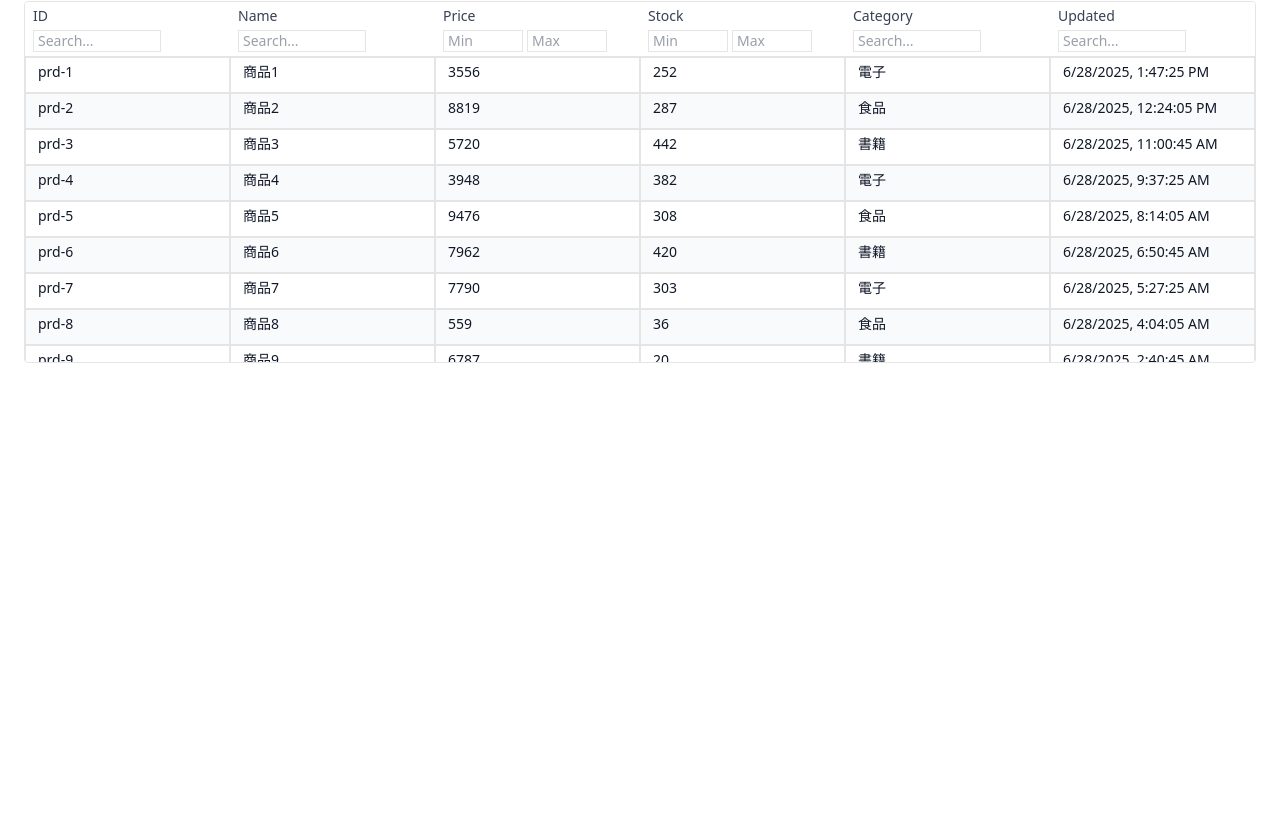
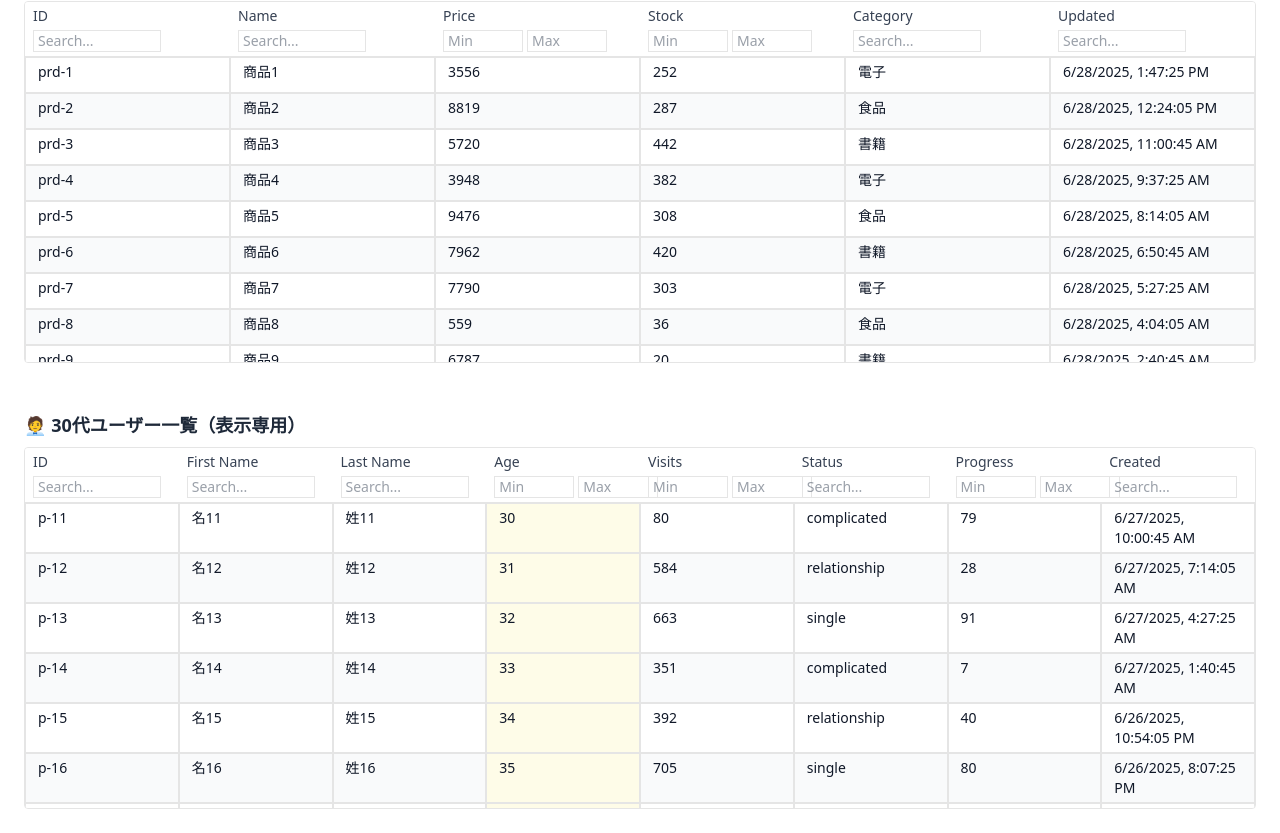
Before and after one commit to adi-ym-0001/practice-tanstack-table, a React (Vite) app: page / in a window 1280 px wide. Shown: the part 589-1422 px from the top of the page. Before the commit the page ends 976 px from the top, so only its background shows below. Built offline with nearby package versions, Linux system fonts and the light colour scheme.

Commit message:
update:readonlyテーブル用にコンポーネント分割

```diff
--- a/src/App.tsx
+++ b/src/App.tsx
@@ -1,53 +1,43 @@
-// React の useState をインポート
 import { useState } from 'react'
-
-// セクションごとのテーブル UI コンテナ
-import { SectionContainer } from './components/SectionContainer'
-
-// デモ用の人と商品データを生成する関数
 import { makePeople } from './data/makePeople'
 import { makeProducts } from './data/makeProducts'
 
-// Person, Product 型定義
+import { SectionContainer } from './components/SectionContainer'
+
+import { getPersonColumns } from './features/people/columns'
+import { stylePersonCell } from './features/people/renderCell'
+
+import { ReadonlyTable } from './components/ReadonlyTable'
 import type { Person, Product } from './data/types'
-
-// 人テーブルのカラム定義・セルスタイル関数
-import { getPersonColumns } from './features/peaple/columns'
-import { stylePersonCell } from './features/peaple/renderCell'
-
-// 商品テーブルのカラム定義・セルスタイル関数
 import { getProductColumns } from './features/products/columns'
 import { styleProductCell } from './features/products/renderCell'
 
+// 各セクションをまとめる画面のエントリーポイント。データ生成・状態管理・3つのテーブル表示を担う
 export default function App() {
-  // 初期データを生成して useState にセット（人5000人、商品3000点）
   const [people, setPeople] = useState(() => makePeople(5000))
   const [products, setProducts] = useState(() => makeProducts(3000))
 
-  // 各テーブルの編集モード状態
   const [isEditingPeople, setIsEditingPeople] = useState(false)
   const [isEditingProducts, setIsEditingProducts] = useState(false)
 
-  // パッケージ生成モード（チェック表示）の ON/OFF
   const [showPeopleCheckbox, setShowPeopleCheckbox] = useState(false)
   const [showProductsCheckbox, setShowProductsCheckbox] = useState(false)
 
-  // 編集中のセル（dirty なフィールド）を管理
   const [peopleDirty, setPeopleDirty] = useState<Record<string, Partial<Person>>>({})
   const [productDirty, setProductDirty] = useState<Record<string, Partial<Product>>>({})
 
-  // チェックボックスによる選択状態
   const [peopleSelection, setPeopleSelection] = useState<Record<string, boolean>>({})
   const [productSelection, setProductSelection] = useState<Record<string, boolean>>({})
 
+  const peopleIn30s = people.filter((p) => p.age >= 30 && p.age < 40)
+
   return (
     <div className="p-6 space-y-12">
-      {/* 👤 人テーブルセクション */}
       <SectionContainer
         title="👤 ユーザーテーブル"
         data={people}
         setData={setPeople}
-        columns={getPersonColumns(showPeopleCheckbox)} // パッケージ生成モード時は一部列を非表示
+        columns={getPersonColumns(showPeopleCheckbox)}
         isEditing={isEditingPeople}
         setIsEditing={setIsEditingPeople}
         dirtyCells={peopleDirty}
@@ -56,15 +46,14 @@ export default function App() {
         setRowSelection={setPeopleSelection}
         showCheckbox={showPeopleCheckbox}
         setShowCheckbox={setShowPeopleCheckbox}
-        renderCell={stylePersonCell} // 年齢が30代のとき Age セルに背景色
+        renderCell={stylePersonCell}
       />
 
-      {/* 🛒 商品テーブルセクション */}
       <SectionContainer
         title="🛒 商品テーブル"
         data={products}
         setData={setProducts}
-        columns={getProductColumns(showProductsCheckbox)} // パッケージ生成モード時にID等を非表示
+        columns={getProductColumns(showProductsCheckbox)}
         isEditing={isEditingProducts}
         setIsEditing={setIsEditingProducts}
         dirtyCells={productDirty}
@@ -73,7 +62,14 @@ export default function App() {
         setRowSelection={setProductSelection}
         showCheckbox={showProductsCheckbox}
         setShowCheckbox={setShowProductsCheckbox}
-        renderCell={styleProductCell} // 在庫が0なら Stock セルを赤く表示
+        renderCell={styleProductCell}
+      />
+
+      <ReadonlyTable
+        title="🧑‍💼 30代ユーザー一覧（表示専用）"
+        data={peopleIn30s}
+        columns={getPersonColumns(false)}
+        renderCell={stylePersonCell}
       />
     </div>
   )
--- /dev/null
+++ b/src/components/ReadonlyTable.tsx
@@ -0,0 +1,35 @@
+import { type ColumnDef } from '@tanstack/react-table'
+import { VirtualizedEditableTable } from './generic-table/VirtualizedEditableTable'
+
+// ReadonlyTable.tsx	表示とフィルタ専用の軽量テーブルラッパー。操作なしの読み取り専用表示に特化
+export function ReadonlyTable<T extends { id: string }>({
+  title,
+  data,
+  columns,
+  renderCell,
+}: {
+  title?: string
+  data: T[]
+  columns: ColumnDef<T>[]
+  renderCell?: (params: {
+    row: T
+    columnId: string
+    value: unknown
+  }) => string | undefined
+}) {
+  return (
+    <div className="space-y-2">
+      {title && (
+        <h2 className="text-lg font-semibold text-gray-800">{title}</h2>
+      )}
+
+      <VirtualizedEditableTable
+        data={data}
+        columns={columns}
+        disableEditing
+        disableSelection
+        renderCell={renderCell}
+      />
+    </div>
+  )
+}
--- a/src/components/SectionContainer.tsx
+++ b/src/components/SectionContainer.tsx
@@ -2,7 +2,7 @@ import { type ColumnDef } from '@tanstack/react-table'
 import { useState } from 'react'
 import { VirtualizedEditableTable } from './generic-table/VirtualizedEditableTable'
 
-// 各データセクション（ユーザーや商品など）を構成する汎用コンポーネント
+// 編集・チェック・パッケージングなどの操作を含むテーブルセクションの汎用コンテナ
 export function SectionContainer<T extends { id: string }>({
   title,
   data,
--- a/src/components/generic-table/Filter.tsx
+++ b/src/components/generic-table/Filter.tsx
@@ -1,6 +1,6 @@
 import type { Column, Table } from '@tanstack/react-table'
 
-// 汎用的なフィルターコンポーネント：列が数値かどうかでフィルター入力の種類を切り替える
+// Filter.tsx	数値・文字列による列フィルター UI を提供
 export function Filter({
   column,
   table,
--- a/src/components/generic-table/VirtualCell.tsx
+++ b/src/components/generic-table/VirtualCell.tsx
@@ -1,6 +1,6 @@
 import React from 'react'
 
-// VirtualCell コンポーネント：表示セル or 編集セルの見た目を切り替える汎用セル
+// セル描画ロジック（表示 or 編集 input を切り替え）
 export const VirtualCell = React.memo(
   ({
     isEditing,
--- a/src/components/generic-table/VirtualizedEditableTable.tsx
+++ b/src/components/generic-table/VirtualizedEditableTable.tsx
@@ -10,25 +10,25 @@ import React, { useEffect, useRef } from 'react'
 import { Filter } from './Filter'
 import { VirtualCell } from './VirtualCell'
 
-// テーブルコンポーネントの Props 型定義
 type Props<TData extends { id: string }> = {
-  data: TData[] // 表示するデータ配列
-  columns: ColumnDef<TData>[] // TanStack Table のカラム定義
-  isEditing: boolean // 編集モードフラグ
-  showCheckbox: boolean // チェックボックス列を表示するか
-  dirtyCells: Record<string, Partial<Record<keyof TData, unknown>>> // 編集中の値を保持
-  setDirtyCells: React.Dispatch<React.SetStateAction<Record<string, Partial<TData>>>> // 編集値 setter
-  rowSelection: Record<string, boolean> // 選択中の行
-  setRowSelection: React.Dispatch<React.SetStateAction<Record<string, boolean>>> // 選択 setter
-  onSelectedRowCountChange?: (count: number) => void // 選択件数通知
+  data: TData[]
+  columns: ColumnDef<TData>[]
+  isEditing?: boolean
+  showCheckbox?: boolean
+  dirtyCells?: Record<string, Partial<Record<keyof TData, unknown>>>
+  setDirtyCells?: React.Dispatch<React.SetStateAction<Record<string, Partial<TData>>>>
+  rowSelection?: Record<string, boolean>
+  setRowSelection?: React.Dispatch<React.SetStateAction<Record<string, boolean>>>
+  onSelectedRowCountChange?: (count: number) => void
   renderCell?: (params: {
     row: TData
     columnId: string
     value: unknown
-  }) => string | undefined // セルに独自クラス名を付けるオプション
+  }) => string | undefined
+  disableEditing?: boolean
+  disableSelection?: boolean
 }
 
-// チェックボックスの indeterminate 対応
 function IndeterminateCheckbox({
   indeterminate,
   className = '',
@@ -50,20 +50,21 @@ function IndeterminateCheckbox({
   )
 }
 
-// メインのテーブルコンポーネント
+// 仮想スクロール対応かつ編集・選択・フィルター可能な汎用テーブル本体
 export function VirtualizedEditableTable<TData extends { id: string }>({
   data,
   columns,
-  isEditing,
-  showCheckbox,
-  dirtyCells,
+  isEditing = false,
+  showCheckbox = false,
+  dirtyCells = {},
   setDirtyCells,
-  rowSelection,
+  rowSelection = {},
   setRowSelection,
   onSelectedRowCountChange,
   renderCell,
+  disableEditing = false,
+  disableSelection = false,
 }: Props<TData>) {
-  // TanStack Table のセットアップ
   const table = useReactTable({
     data,
     columns,
@@ -71,18 +72,17 @@ export function VirtualizedEditableTable<TData extends { id: string }>({
     getFilteredRowModel: getFilteredRowModel(),
     state: { rowSelection },
     onRowSelectionChange: setRowSelection,
-    enableRowSelection: true,
+    enableRowSelection: !disableSelection,
   })
 
-  // 選択中の件数が変わったときに通知
   useEffect(() => {
-    onSelectedRowCountChange?.(table.getSelectedRowModel().rows.length)
-  }, [table.getSelectedRowModel().rows.length, onSelectedRowCountChange])
+    if (!disableSelection) {
+      onSelectedRowCountChange?.(table.getSelectedRowModel().rows.length)
+    }
+  }, [table.getSelectedRowModel().rows.length, onSelectedRowCountChange, disableSelection])
 
   const rows = table.getRowModel().rows
   const parentRef = useRef<HTMLDivElement>(null)
-
-  // 仮想スクロール用の Virtualizer セットアップ
   const virtualizer = useVirtualizer({
     count: rows.length,
     getScrollElement: () => parentRef.current,
@@ -90,7 +90,6 @@ export function VirtualizedEditableTable<TData extends { id: string }>({
     overscan: 10,
   })
 
-  // 仮想アイテム情報とパディングを取得
   const virtualItems = virtualizer.getVirtualItems()
   const paddingTop = virtualItems[0]?.start ?? 0
   const paddingBottom =
@@ -103,19 +102,17 @@ export function VirtualizedEditableTable<TData extends { id: string }>({
     <div className="border rounded overflow-hidden text-sm text-gray-900">
       <div ref={parentRef} className="h-[360px] overflow-y-auto overflow-x-auto">
         <table className="w-full table-fixed border-separate border-spacing-0">
-          {/* 各列の幅を定義 */}
           <colgroup>
-            {showCheckbox && <col style={{ width: 36 }} />}
+            {!disableSelection && showCheckbox && <col style={{ width: 36 }} />}
             {allColumns.map((col) => (
               <col key={col.id} style={{ width: col.getSize() }} />
             ))}
           </colgroup>
 
-          {/* ヘッダー部分 */}
           <thead className="sticky top-0 z-10 bg-white">
             {table.getHeaderGroups().map((hg) => (
               <tr key={hg.id}>
-                {showCheckbox && (
+                {!disableSelection && showCheckbox && (
                   <th className="border-b px-2 py-1 bg-white w-[36px]">
                     <IndeterminateCheckbox
                       checked={table.getIsAllRowsSelected()}
@@ -131,7 +128,6 @@ export function VirtualizedEditableTable<TData extends { id: string }>({
                     style={{ width: header.getSize() ?? 150 }}
                   >
                     {flexRender(header.column.columnDef.header, header.getContext())}
-                    {/* フィルターがある列には Filter コンポーネントを表示 */}
                     {header.column.getCanFilter() && (
                       <div className="mt-1">
                         <Filter column={header.column} table={table} />
@@ -143,11 +139,10 @@ export function VirtualizedEditableTable<TData extends { id: string }>({
             ))}
           </thead>
 
-          {/* ボディ部分（仮想スクロール + 編集 + 選択対応） */}
           <tbody>
             {paddingTop > 0 && (
               <tr style={{ height: `${paddingTop}px` }}>
-                <td colSpan={allColumns.length + (showCheckbox ? 1 : 0)} />
+                <td colSpan={allColumns.length + (!disableSelection && showCheckbox ? 1 : 0)} />
               </tr>
             )}
 
@@ -161,7 +156,7 @@ export function VirtualizedEditableTable<TData extends { id: string }>({
                   } ${vi.index % 2 === 0 ? 'bg-white' : 'bg-gray-50'}`}
                   style={{ height: `${vi.size}px` }}
                 >
-                  {showCheckbox && (
+                  {!disableSelection && showCheckbox && (
                     <td className="border px-2 py-1 align-top w-[36px]">
                       <IndeterminateCheckbox
                         checked={row.getIsSelected()}
@@ -170,7 +165,6 @@ export function VirtualizedEditableTable<TData extends { id: string }>({
                       />
                     </td>
                   )}
-                  {/* 各セル */}
                   {row.getVisibleCells().map((cell) => {
                     const rowId = row.original.id
                     const colId = cell.column.id
@@ -188,13 +182,12 @@ export function VirtualizedEditableTable<TData extends { id: string }>({
                         key={cell.id}
                         className={`border px-2 py-1 align-top ${customClass ?? ''}`}
                       >
-                        {/* 編集対応セル */}
                         <VirtualCell
-                          isEditing={isEditing}
+                          isEditing={!disableEditing && isEditing}
                           value={value}
                           isDirty={dirty !== undefined}
                           onChange={(val) =>
-                            setDirtyCells((prev) => ({
+                            setDirtyCells?.((prev) => ({
                               ...prev,
                               [rowId]: {
                                 ...prev[rowId],
@@ -212,7 +205,7 @@ export function VirtualizedEditableTable<TData extends { id: string }>({
 
             {paddingBottom > 0 && (
               <tr style={{ height: `${paddingBottom}px` }}>
-                <td colSpan={allColumns.length + (showCheckbox ? 1 : 0)} />
+                <td colSpan={allColumns.length + (!disableSelection && showCheckbox ? 1 : 0)} />
               </tr>
             )}
           </tbody>
--- a/src/features/peaple/columns.ts
+++ b/src/features/people/columns.ts
@@ -1,7 +1,7 @@
 import { type ColumnDef } from '@tanstack/react-table'
 import type { Person } from '../../data/types'
 
-// パッケージ生成モードの状態に応じて Person テーブルの列定義を返す関数
+// ユーザー用のカラム定義。表示列を showCheckbox に応じて切り替え
 export const getPersonColumns = (showCheckbox: boolean): ColumnDef<Person>[] => {
   // ベースとなるカラム定義（すべての列を表示）
   const base: ColumnDef<Person>[] = [
```
Also changed, not shown: src/features/people/renderCell.ts (renamed from src/features/peaple/renderCell.ts).
